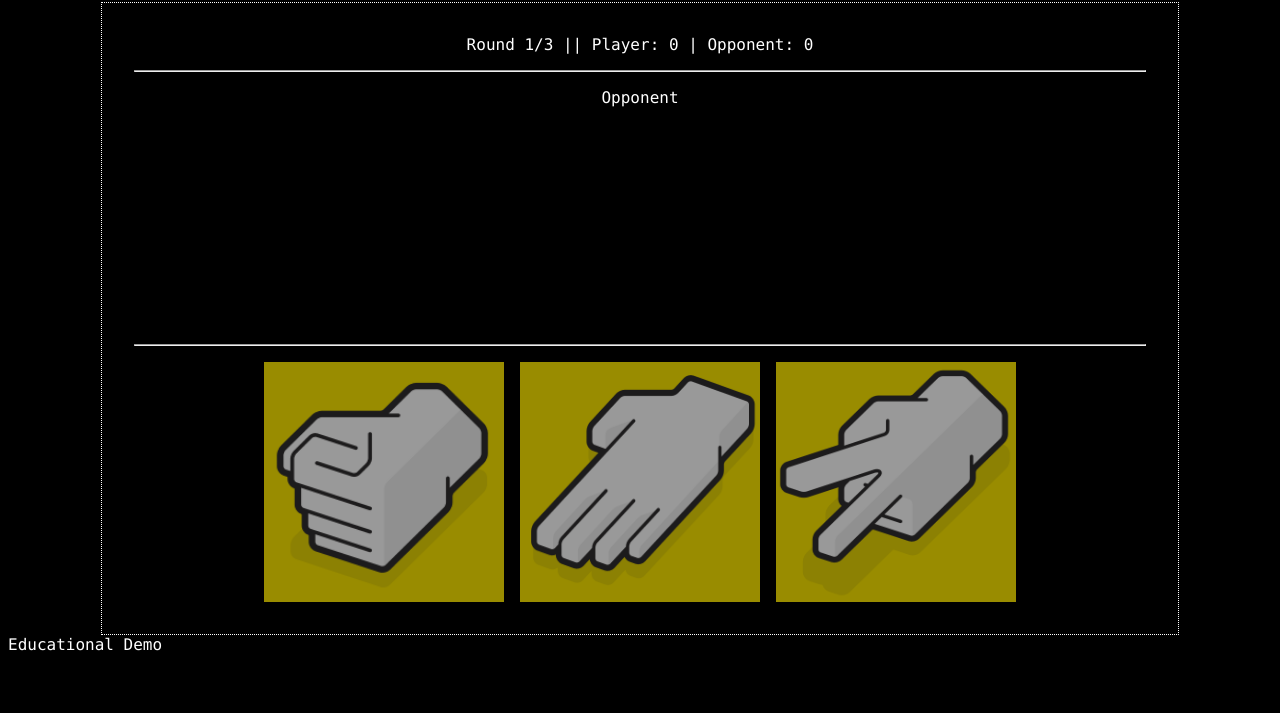
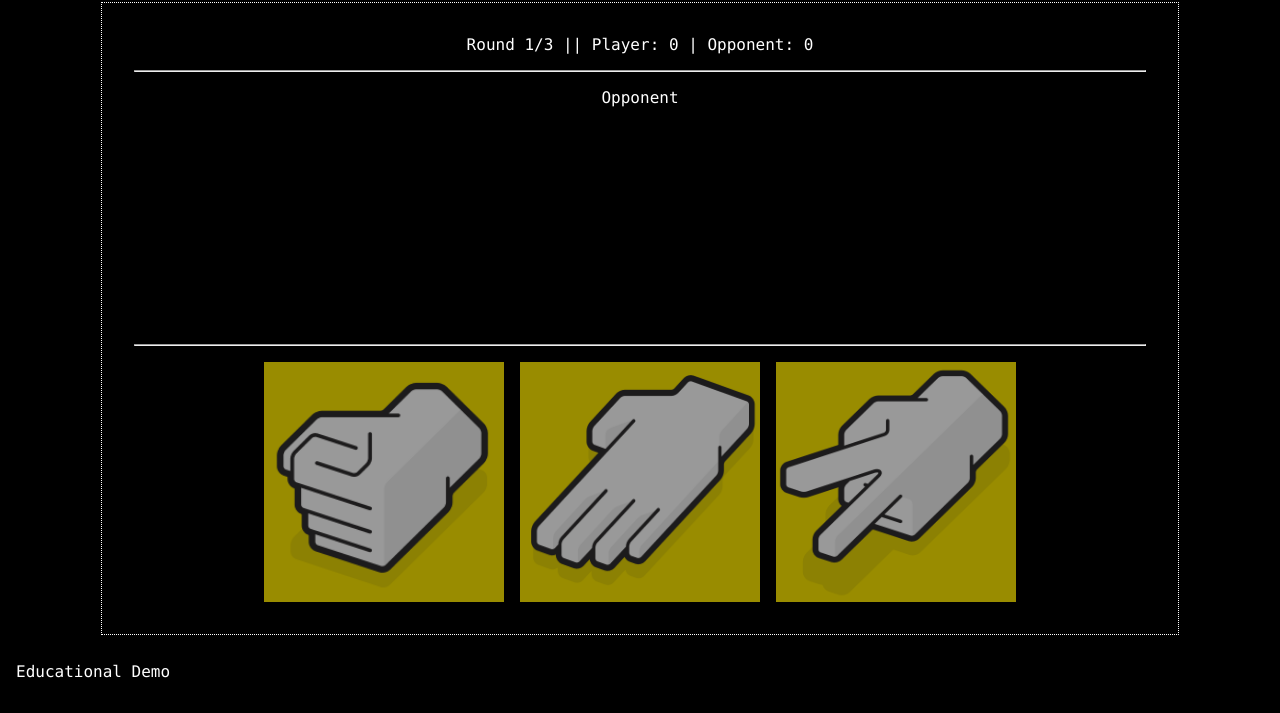
Before and after one commit to markushaslinger/wmc_static_hosting_demo, a plain HTML site: page index.html in a window 1280 px wide. Shown: the part 87-800 px from the top of the page. Drawn offline with Linux system fonts and the light colour scheme.

Commit message:
minor improvements

```diff
--- a/index.html
+++ b/index.html
@@ -28,6 +28,8 @@
         <img src="pics/scissors.png" alt="scissors" id="scissorsImg" onclick="selectChoice('scissors')">
     </div>
 </div>
-<div>Educational Demo</div>
+<div id="disclaimer">
+    Educational Demo
+</div>
 </body>
 </html>
--- a/index.js
+++ b/index.js
@@ -99,8 +99,9 @@ function showResult(result, endState = false) {
     showDiv(buttonsDiv, false);
     showDiv(opponentDiv, false);
 
+    const thinkingDuration = Math.floor(Math.random() * (5000 - 1500)) + 1500;
     if (!endState) {
-        setTimeout(nextRound, 4000);
+        setTimeout(nextRound, thinkingDuration);
     }
 }
 
--- a/style.css
+++ b/style.css
@@ -61,3 +61,8 @@ hr {
 #results {
     font-size: 10em;
 }
+#disclaimer {
+    position: absolute;
+    bottom: 2em;
+    left: 1em;
+}
```
